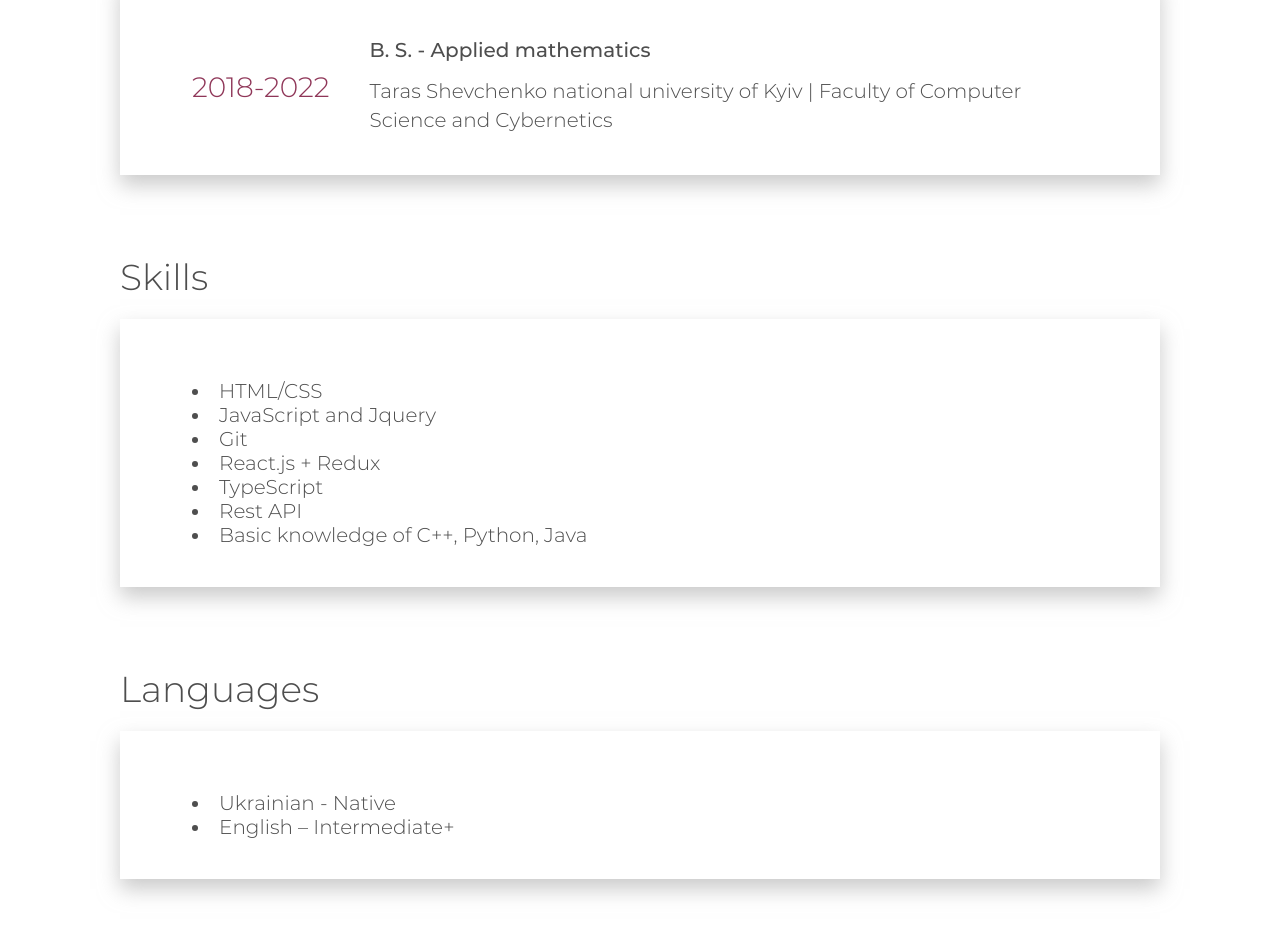
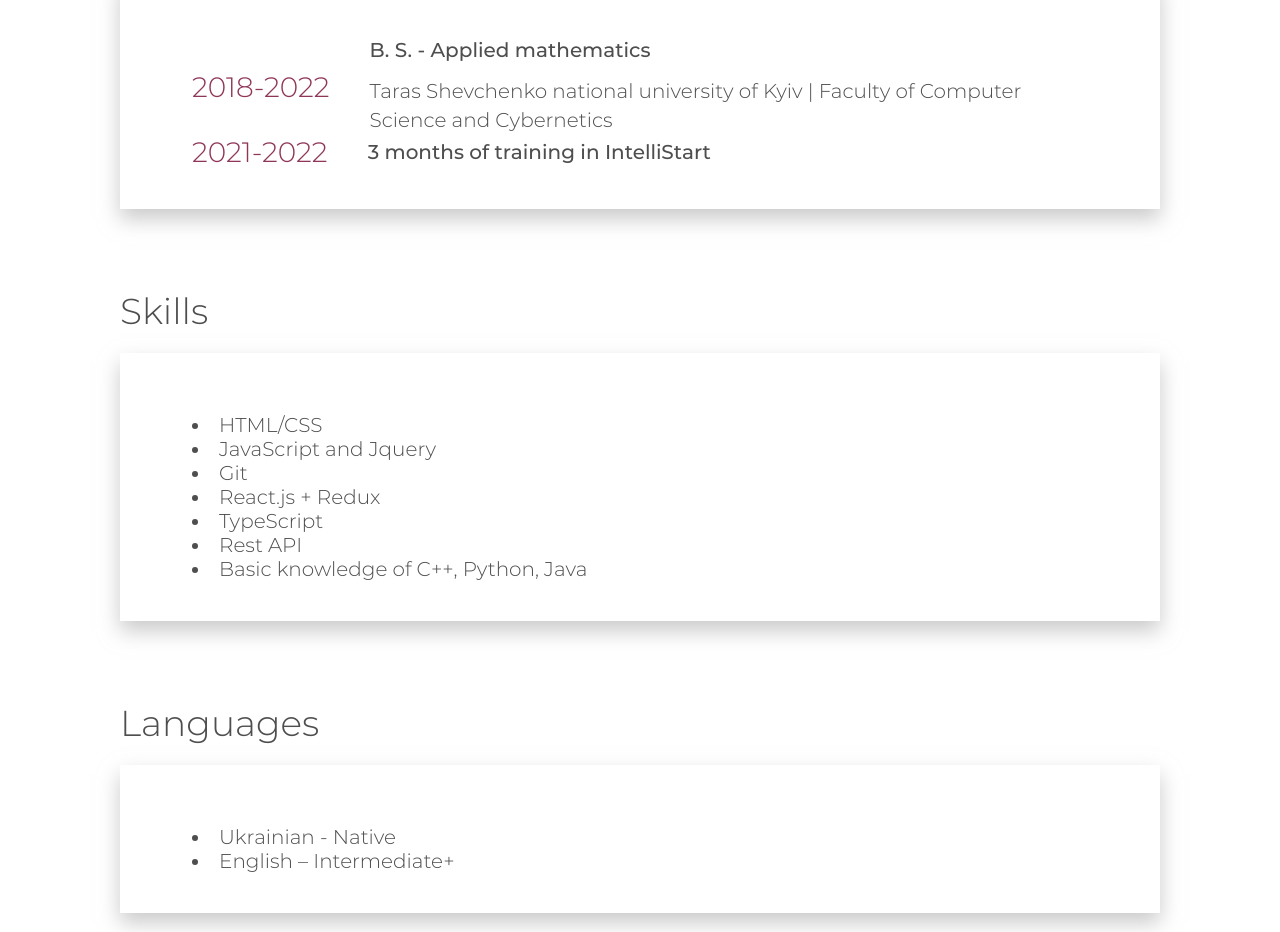
Before and after one commit to Nastia07/my_cv.github.io, a plain HTML site: page index.html in a window 1280 px wide. Shown: the part 960-1892 px from the top of the page. Drawn offline with Linux system fonts and the light colour scheme.

Commit message:
Added Intellias

```diff
--- a/index.html
+++ b/index.html
@@ -100,6 +100,14 @@
                   <p>
                     Taras Shevchenko national university of Kyiv | Faculty of Computer Science and Cybernetics
                   </p>
+                </div>
+              </div>
+              <div class="resume__conent">
+                <div class="resume__date">
+                  2021-2022
+                </div>
+                <div class="resume__info">
+                  <span>3 months of training in IntelliStart</span>
                 </div>
               </div>
             </div>
```
